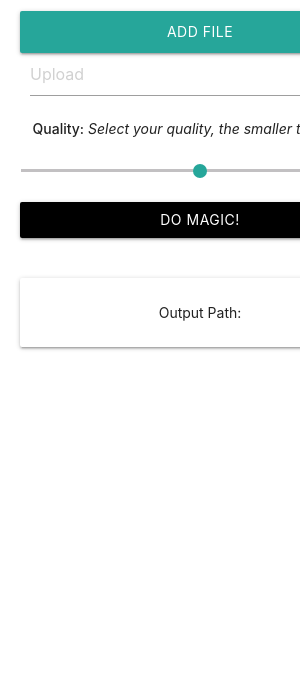
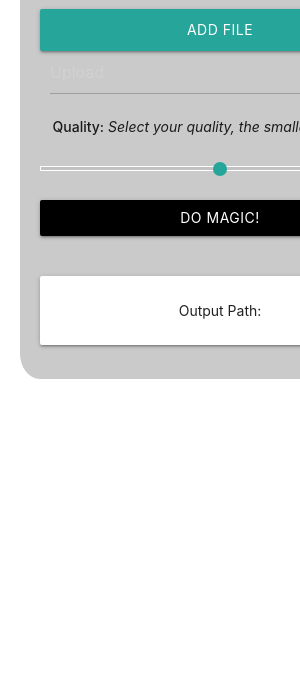
Before and after one commit to stephangriesel/app-electron, an Electron app: page app/index.html in a window 300 px wide. Shown: the part 155-844 px from the top of the page. Drawn offline with Linux system fonts and the light colour scheme; no server answers.

Commit message:
update styles & dimensions

```diff
--- a/app/css/style.css
+++ b/app/css/style.css
@@ -1,21 +1,28 @@
+html,
+body {
+  background: #fff;
+}
+
 .container {
-	width: 400px;
-	margin-top: 70px;
-	padding: 0 20px;
+  background: rgb(202, 202, 202);
+  width: 400px;
+  margin: 20px;
+  padding: 20px;
+  border-radius: 5%;
 }
 
 .about {
-	width: 100%;
+  width: 100%;
 }
 
 .btn {
-	width: 100%;
+  width: 100%;
 }
 
 .output {
-	margin-top: 40px;
+  margin-top: 40px;
 }
 
 #output-path {
-	font-weight: bold;
+  font-weight: bold;
 }
--- a/main.js
+++ b/main.js
@@ -42,7 +42,7 @@ function createAboutWindow() {
     aboutWindow = new BrowserWindow({
         title: 'About Resize Me',
         width: 250,
-        height: 250,
+        height: auto,
         autoHideMenuBar: true,
         icon: './assets/icon.png',
         resizable: false,
```
